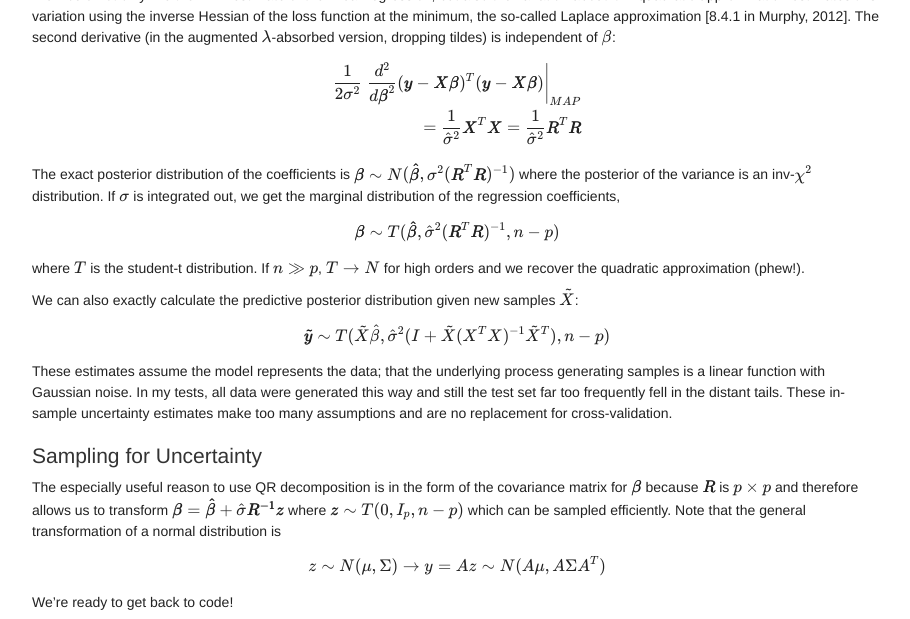
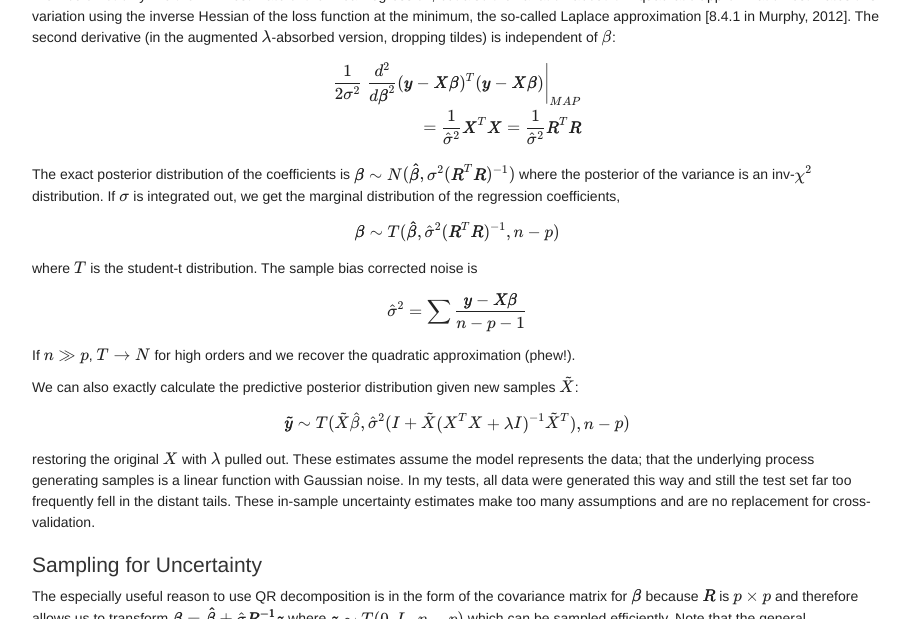
Before and after one commit to lrthomps/lrthomps.github.io, a Jekyll site: the page built from _posts/2020-09-01-linear-regression-wt-uncertainty.md, in a window 1280 px wide and 900 px high, scrolled down 2169 px, cut to the strip 0-619 px from the top of the window. Shown: the whole strip, without its empty margins (183-1093 px from the left). Built offline with Jekyll 4.4.1, drawn with Linux system fonts in a browser that asks for light colours; nearby versions of some CDN libraries.

Commit message:
added details to uncertainty

```diff
--- a/_posts/2020-09-01-linear-regression-wt-uncertainty.md
+++ b/_posts/2020-09-01-linear-regression-wt-uncertainty.md
@@ -97,13 +97,17 @@ $$</p>
 <p>$$
 \pmb{\beta} \sim T( \pmb{\hat \beta}, \hat\sigma^2(\pmb{R}^T \pmb{R})^{-1}, n-p)
 $$</p>
-<p>where $T$ is the student-t distribution. If $n \gg p$, $T \to N$ for high orders and we recover the quadratic approximation (phew!).</p>
+<p>where $T$ is the student-t distribution. The sample bias corrected noise is</p>
+<p>$$
+\hat\sigma^2 = \sum {\pmb{y} - \pmb{X\beta} \over n-p-1}
+$$</p>
+<p>If $n \gg p$, $T \to N$ for high orders and we recover the quadratic approximation (phew!).</p>
 
 We can also exactly calculate the predictive posterior distribution given new samples $\tilde X$:
 <p>$$
-\pmb{\tilde y} \sim T( \tilde X \hat \beta, \hat \sigma^2 (I + \tilde X (X^TX)^{-1} \tilde X^T), n - p)
+\pmb{\tilde y} \sim T( \tilde X \hat \beta, \hat \sigma^2 (I + \tilde X (X^TX + \lambda I)^{-1} \tilde X^T), n - p)
 $$</p>
-<p>These estimates assume the model represents the data; that the underlying process generating samples is a linear function with Gaussian noise. In my tests, all data were generated this way and still the test set far too frequently fell in the distant tails. These in-sample uncertainty estimates make too many assumptions and are no replacement for cross-validation.</p>
+<p>restoring the original $X$ with $\lambda$ pulled out. These estimates assume the model represents the data; that the underlying process generating samples is a linear function with Gaussian noise. In my tests, all data were generated this way and still the test set far too frequently fell in the distant tails. These in-sample uncertainty estimates make too many assumptions and are no replacement for cross-validation.</p>
 
 <h2 id="sampling-for-prediction-uncertainty">Sampling for Uncertainty</h2>
 
```
